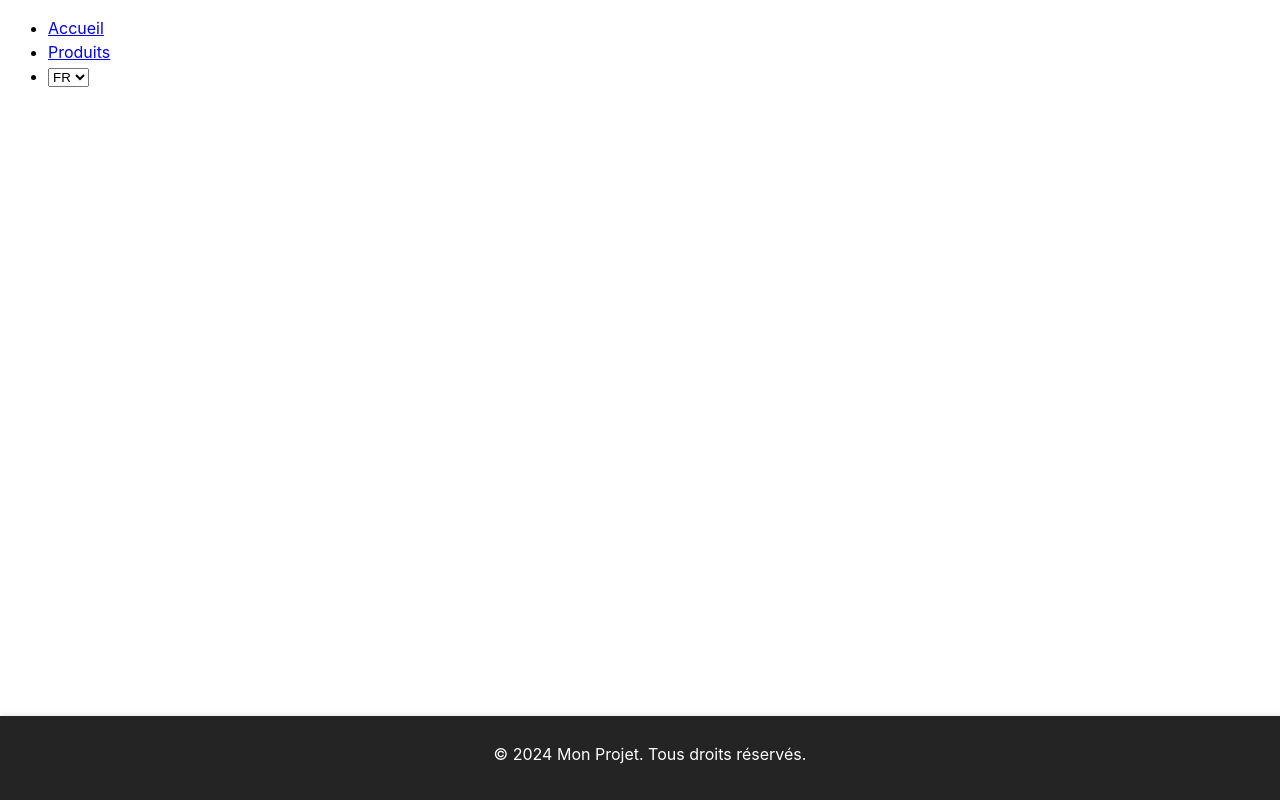
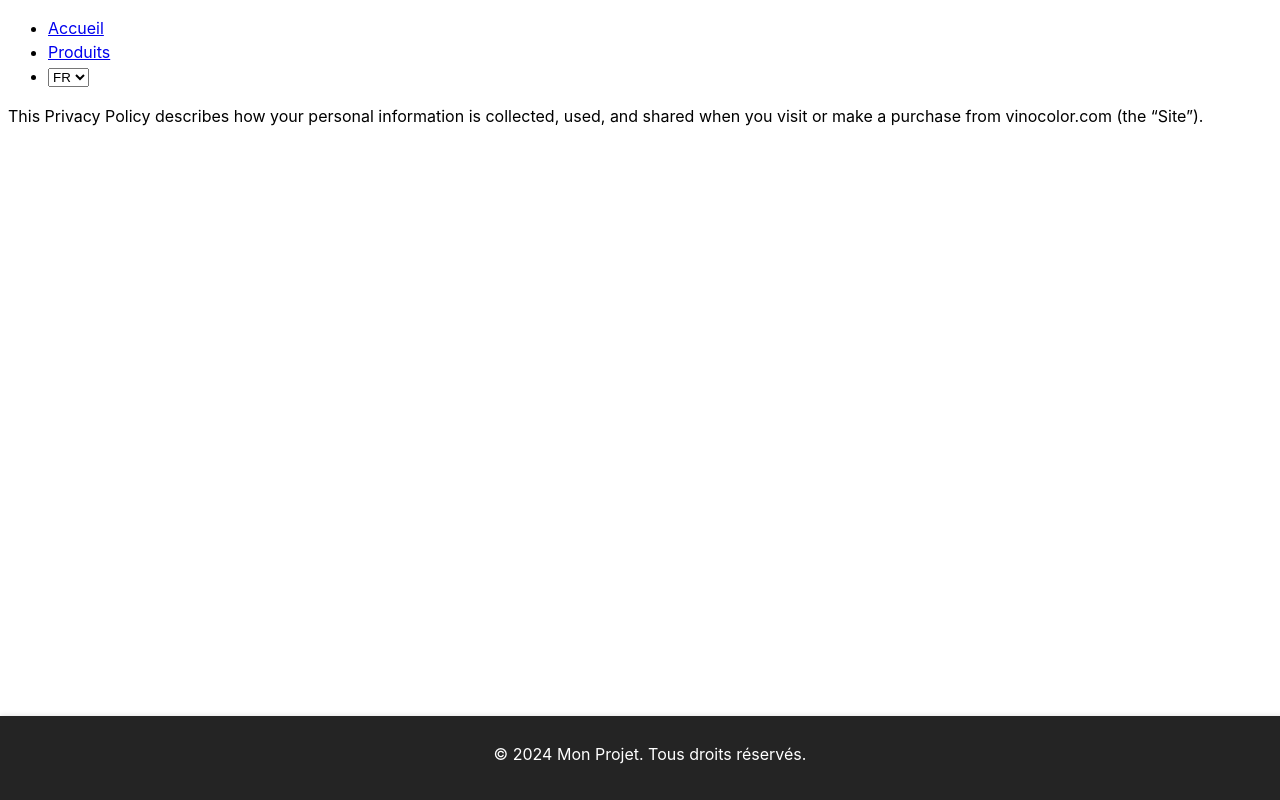
Before and after one commit to thomasperrein/vinocolor, a React (Vite) app in the folder frontend/: page /privacy-policy in a window 1280 px wide. Built offline with nearby package versions, Linux system fonts and the light colour scheme; what medusa-react would draw is missing.

Commit message:
feat: add page for privacy policy

```diff
--- a/frontend/src/App.tsx
+++ b/frontend/src/App.tsx
@@ -7,6 +7,7 @@ import { initReactI18next } from "react-i18next";
 import Backend from "i18next-http-backend";
 import Landing from "./components/Landing";
 import Layout from "./components/Layout";
+import PrivacyPolicy from "./components/PrivacyPolicy";
 
 i18next
   .use(initReactI18next)
@@ -31,6 +32,7 @@ const App = () => {
           <Routes>
             <Route path="/" element={<Landing />} />
             <Route path="/products" element={<Products />} />
+            <Route path="/privacy-policy" element={<PrivacyPolicy />} />
           </Routes>
         </Layout>
       </BrowserRouter>
--- /dev/null
+++ b/frontend/src/components/PrivacyPolicy.tsx
@@ -0,0 +1,11 @@
+export default function PrivacyPolicy() {
+  return (
+    <div>
+      <p>
+        This Privacy Policy describes how your personal information is
+        collected, used, and shared when you visit or make a purchase from
+        vinocolor.com (the “Site”).
+      </p>
+    </div>
+  );
+}
```
